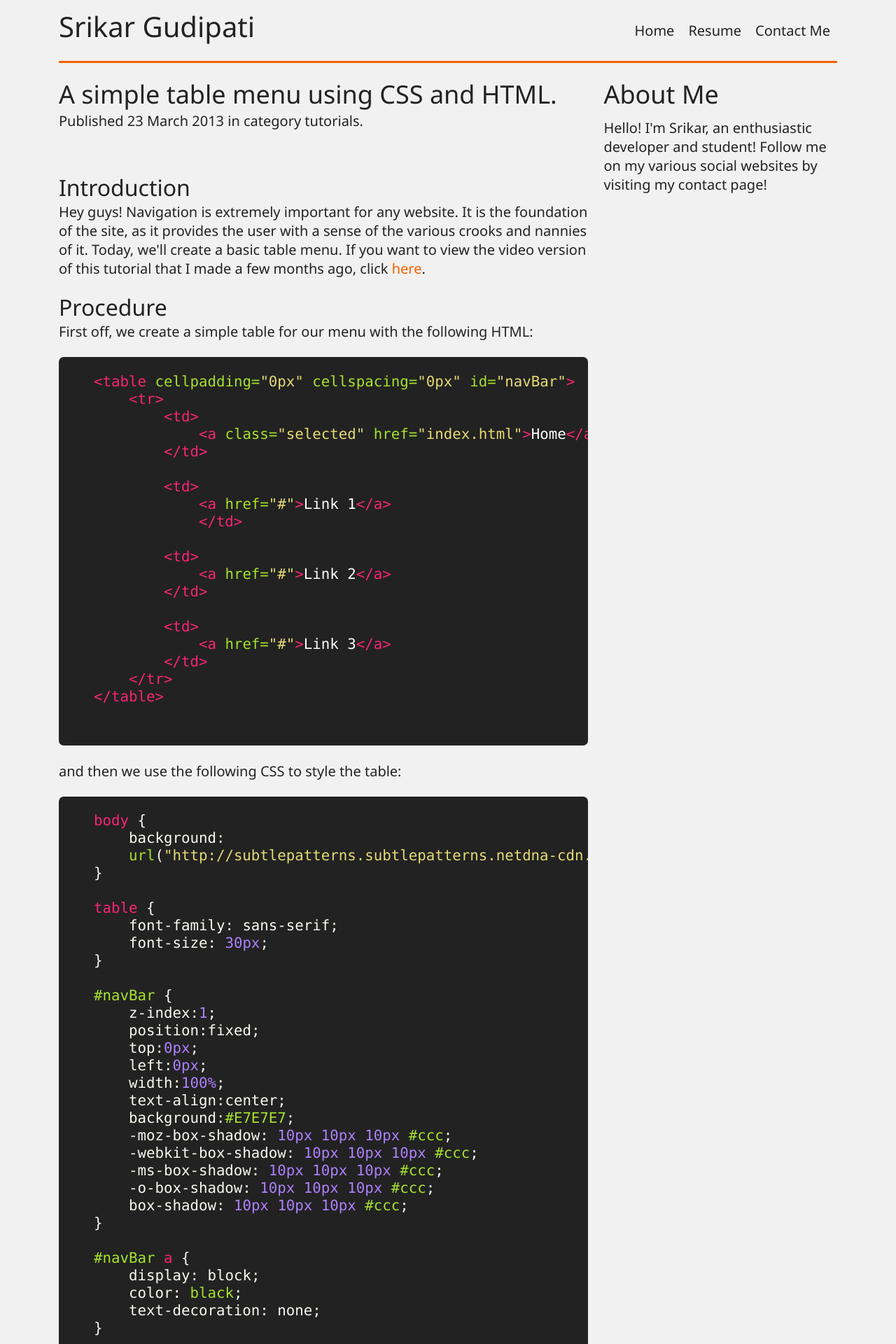
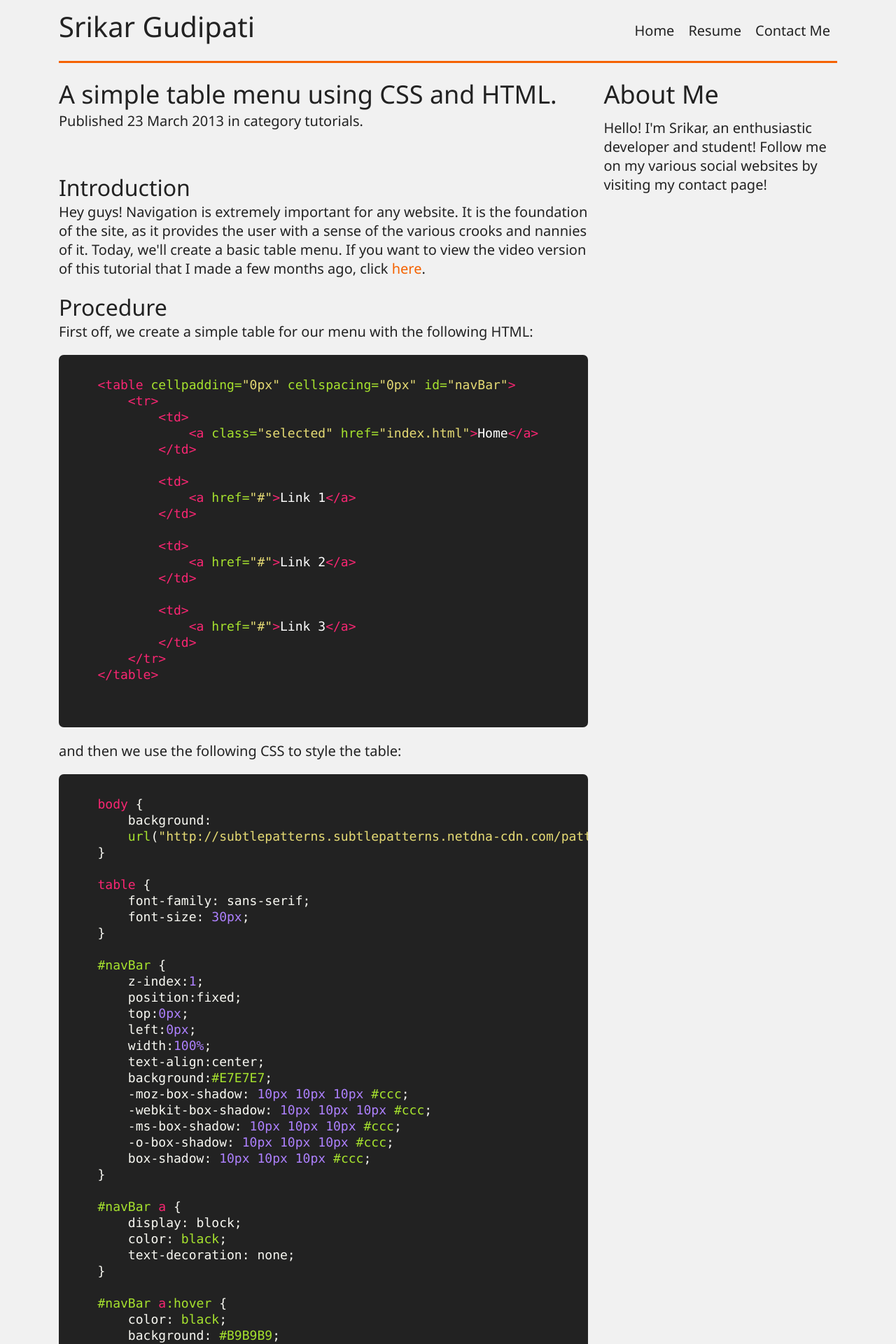
Before and after one commit to srikarg/srikarg.github.io, a Jekyll site: the page built from _posts/2013-03-23-css-table-menu.html, in a window 1280 px wide. Shown: the top 1920 px of the page at 70% size. Built offline with Jekyll 4.4.1, drawn with Linux system fonts in a browser that asks for light colours; nearby versions of some CDN libraries; Markdown is read by kramdown in place of the engine named in the settings; comment, search, counter and statistics services are not loaded; some of the changed text lies outside the part shown.

Commit message:
Post changes.

```diff
--- a/_posts/2013-03-23-css-table-menu.html
+++ b/_posts/2013-03-23-css-table-menu.html
@@ -8,13 +8,13 @@
 <section>
     <h2>Introduction</h2>
 
-    <p>Hey guys! Navigation is extremely important for any website. It is the foundation of the site, as it provides the user with a sense of the various crooks and nannies of it. Today, we'll create a basic table menu. If you want to view the video version of this tutorial that I made a few months ago, click <a href="http://www.youtube.com/watch?feature=player_detailpage&v=xjZMlQUFsJY">here</a>.</p>
+    <p>Hey guys! Navigation is extremely important for any website. It is the foundation of the site, as it provides the user with a sense of the various crooks and nannies of it. Today, we'll create a basic table menu. If you want to view the video version of this tutorial that I made a few months ago, click <a href="http://www.youtube.com/watch?v=xjZMlQUFsJY&feature=player_detailpage">here</a>.</p>
 </section>
 
 <section>
     <h2>Procedure</h2>
 
-    <p>First off, we create a simple table for our menu with the following HTML:
+    <p>First off, we create a simple table for our menu with the following HTML:</p>
 
     {% highlight html %}
     <table cellpadding="0px" cellspacing="0px" id="navBar">
@@ -37,7 +37,7 @@
         </tr>
     </table>
     {% endhighlight %}
-    and then we use the following CSS to style the table:
+    <p>and then we use the following CSS to style the table:</p>
     {% highlight css %}
     body {
         background:
@@ -82,5 +82,9 @@
         text-decoration: none;
     }
     {% endhighlight %}
-    and voila! We have a menu! You can see the code and the result at <a href="http://codepen.io/srig99/pen/JfAqo">Codepen</a>! Thanks for reading this tutorial!</p>
+    <p>and voila! We have a menu! You can see the code and the result below!</p>
+    <div>
+        <pre class="codepen" data-height="300" data-type="result" data-href="JfAqo" data-user="srig99" data-safe="true"><code></code><a href="http://codepen.io/srig99/pen/JfAqo">Check out this Pen!</a></pre> <script async src="http://codepen.io/assets/embed/ei.js"></script>
+    </div>
+    <p>Thanks for reading this tutorial!</p>
 </section>
--- a/css/style.css
+++ b/css/style.css
@@ -16,14 +16,14 @@
 .highlight {
     background: #222;
     color: white;
-    /*padding: .2em .9em;*/
-    margin: 1em 0;
-    font: normal normal normal 115%/normal Monaco, 'Courier New', 'DejaVu Sans Mono', 'Bitstream Vera Sans Mono', monospace !important;
+    margin-bottom: 1em;
+    padding: 0.6em;
+    font-family: Consolas, Monaco, 'Andale Mono', monospace;
     line-height: 1.1em;
     overflow: auto;
-    font-size: 1em;
-    -moz-border-radius: 7px;
-    -webkit-border-radius: 7px;
+    -moz-tab-size: 4;
+    -o-tab-size: 4;
+    tab-size: 4;
     border-radius: 7px;
 }
 
@@ -377,6 +377,10 @@
     text-decoration: underline;
 }
 
+p {
+    margin-bottom: 1em;
+}
+
 h1 {
     font-size: 36px;
     font-size: 3.6rem;
@@ -542,14 +546,10 @@
     opacity: 0.3;
 }
 
-/* =Comments */
-#disqus_thread {
-    margin-top: 3em;
-}
-
 /* =Resume */
 .resume h3 {
     margin: 1em 0;
+    font-style: italic;
 }
 
 /* =Sidebar
--- a/resume/index.html
+++ b/resume/index.html
@@ -13,5 +13,5 @@
 	<p>Knowledge of C, C++, Python, and Java.</p>
 
 	<h3>Software Familiar With</h3>
-	<p>Sublime Text, Eclipse, Brackets, Github, Terminal, and MAMP.</p>
+	<p><a href="http://www.sublimetext.com/">Sublime Text</a>, <a href="http://www.eclipse.org/">Eclipse</a>, <a href="http://brackets.io/">Brackets</a>, <a href="http://mac.github.com/">Github Application</a>, Terminal, and <a href="http://www.mamp.info/en/index.html">MAMP</a>.</p>
 </div>
```
